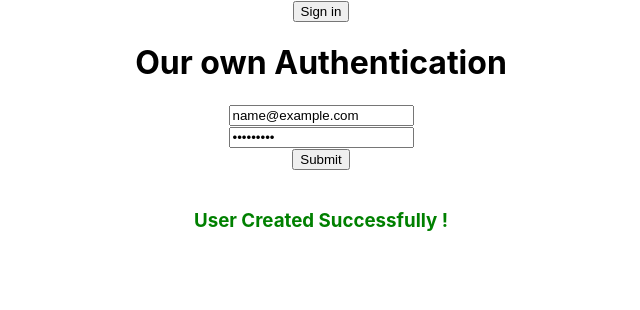
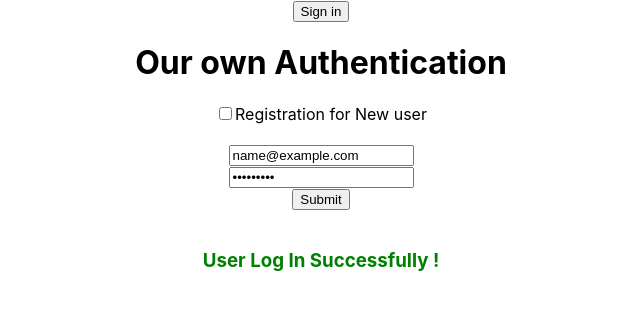
Before and after one commit to hituhin/google-signIn-SignOut-using-firebase-auth, a React (Create React App) app: page / in a window 1280 px wide. Both pictures are taken after typing "name@example.com", "Sample123" into the empty fields and a click on the input "Submit". Shown: the top 310 px of the page, without its empty margins (319-959 px from the left). Built offline with nearby package versions, Linux system fonts and the light colour scheme; no server answers.

Commit message:
Create Sign Up process conditionally usting cheekbox and conplete sign in function in defferent state

```diff
--- a/src/App.js
+++ b/src/App.js
@@ -8,6 +8,7 @@ import { useState } from "react";
 firebase.initializeApp(firebaseConfig);
 
 function App() {
+  const [newUser, setNewUser] = useState(false);
   const [user, setUser] = useState({
     isSignedIn: false,
     name: "",
@@ -70,8 +71,8 @@ function App() {
     }
   };
   const handleSubmitForm = (err) => {
-    console.log(user.email, user.password);
-    if (user.email && user.password) {
+    // console.log(user.email, user.password);
+    if (newUser && user.email && user.password) {
       firebase
         .auth()
         .createUserWithEmailAndPassword(user.email, user.password)
@@ -87,6 +88,25 @@ function App() {
           newUserInfo.success = false;
           setUser(newUserInfo);
           // let errorMessage = error.message;
+        });
+    }
+    if (!newUser && user.email && user.password) {
+      firebase
+        .auth()
+        .signInWithEmailAndPassword(user.email, user.password)
+        .then((res) => {
+          // Signed in
+          const newUserInfo = { ...user };
+          newUserInfo.error = " ";
+          newUserInfo.success = true;
+          setUser(newUserInfo);
+          // ...
+        })
+        .catch((error) => {
+          const newUserInfo = { ...user };
+          newUserInfo.error = error.message;
+          newUserInfo.success = false;
+          setUser(newUserInfo);
         });
     }
     err.preventDefault();
@@ -110,7 +130,25 @@ function App() {
         </div>
       )}
       <h1>Our own Authentication</h1>
+      <input
+        type="checkbox"
+        name="newUser"
+        id=""
+        onChange={() => {
+          setNewUser(!newUser);
+        }}
+      />
+      <label htmlFor="newUser">Registration for New user</label>
       <form onSubmit={handleSubmitForm}>
+        {newUser && (
+          <input
+            type="text"
+            onBlur={handleblar}
+            name="name"
+            placeholder="Your Name"
+          />
+        )}
+        <br />
         <input
           type="text"
           onBlur={handleblar}
@@ -132,7 +170,9 @@ function App() {
       <br />
       <h3 style={{ color: "red" }}>{user.error}</h3>
       {user.password && (
-        <h3 style={{ color: "green" }}>User Created Successfully !</h3>
+        <h3 style={{ color: "green" }}>
+          User {newUser ? "Created" : "Log In "} Successfully !
+        </h3>
       )}
     </div>
   );
```
